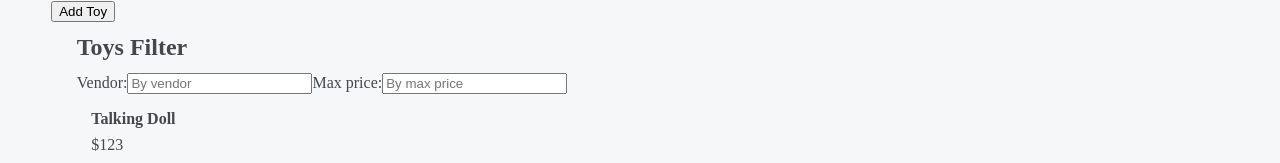
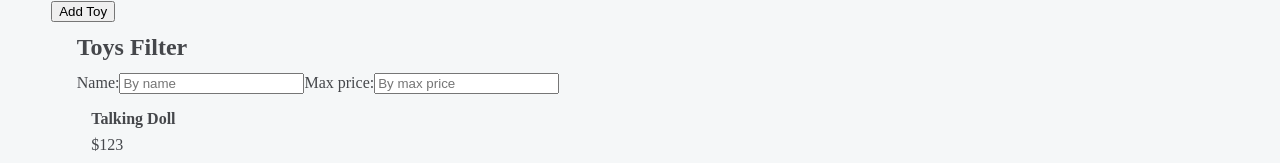
Before and after one commit to EdenRize/mistertoy-frontend, a React (Vite) app: page /toy in a window 1280 px wide. Shown: the part 161-324 px from the top of the page. Built offline with nearby package versions, Linux system fonts and the light colour scheme.

Commit message:
Frontend basic functionality

```diff
--- a/src/cmps/ToyFilter.jsx
+++ b/src/cmps/ToyFilter.jsx
@@ -22,11 +22,11 @@ export function ToyFilter({ filterBy, onSetFilter }) {
         <section className="toy-filter full main-layout">
             <h2>Toys Filter</h2>
             <form >
-                <label htmlFor="vendor">Vendor:</label>
+                <label htmlFor="name">Name:</label>
                 <input type="text"
-                    id="vendor"
+                    id="name"
                     name="txt"
-                    placeholder="By vendor"
+                    placeholder="By name"
                     value={filterByToEdit.txt}
                     onChange={handleChange}
                 />
--- a/src/pages/ToyIndex.jsx
+++ b/src/pages/ToyIndex.jsx
@@ -29,36 +29,7 @@ export  function ToyIndex() {
             })
     }
 
-    function onAddToy() {
-        const toyToSave = toyService.getEmptyToy()
-        saveToy(toyToSave)
-            .then((savedToy) => {
-                console.log('savedToy:', savedToy)
-                showSuccessMsgRedux(`Toy added (vendor: ${savedToy.vendor})`)
-            })
-            .catch(err => {
-                console.log('Cannot add toy', err)
-                showErrorMsgRedux('Cannot add toy')
-            })
-    }
-
-    // function onEditToy(toy) {
-    //     const price = +prompt('New price?')
-    //     const toyToSave = { ...toy, price }
-
-    //     saveToy(toyToSave)
-    //         .then((savedToy) => {
-    //             showSuccessMsgRedux(`Toy updated to price: $${savedToy.price}`)
-    //         })
-
-    //         .catch(err => {
-    //             console.log('Cannot update toy', err)
-    //             showErrorMsgRedux('Cannot update toy')
-    //         })
-    // }
-
     function onSetFilter(filterBy) {
-        console.log('filterBy:', filterBy)
         setFilterBy(filterBy)
     }
 
```
